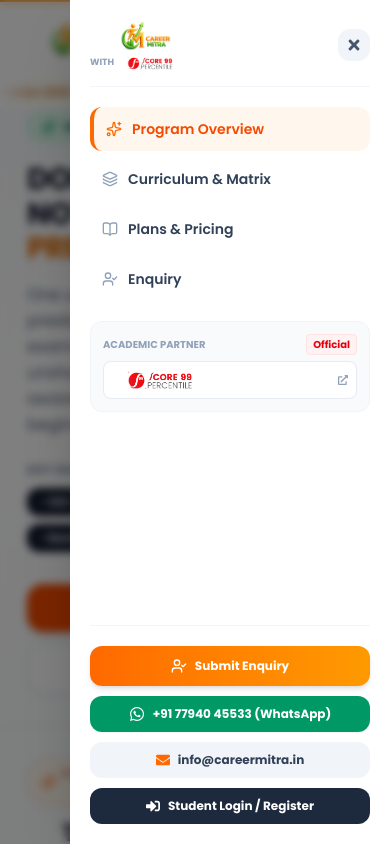
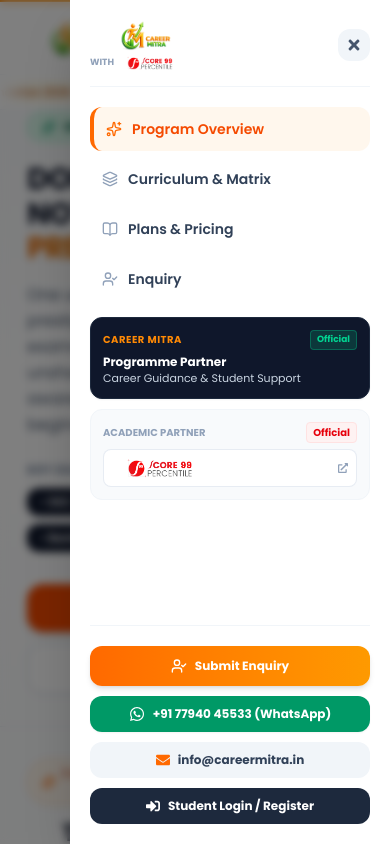
Before and after one commit to merugu-srikanth/career-Courses, a Next.js app: page / in a window 390 px wide. Both pictures are taken after a click on the button "Toggle navigation menu". Shown: the top 844 px of the page. Built offline with nearby package versions, Linux system fonts and the light colour scheme.

Commit message:
Add Career Mitra Programme Partner card above Academic Partner in mobile navbar drawer

```diff
--- a/src/components/Navbar.jsx
+++ b/src/components/Navbar.jsx
@@ -301,8 +301,22 @@
               })}
             </div>
 
+            {/* Career Mitra Programme Partner Card */}
+            <div className="mt-4 p-3 rounded-xl bg-slate-900 text-white border border-slate-800 shadow-xs">
+              <div className="flex items-center justify-between mb-1">
+                <span className="text-[10px] font-bold tracking-wider uppercase text-orange-400">CAREER MITRA</span>
+                <span className="text-[9px] font-bold text-emerald-400 bg-emerald-500/20 px-1.5 py-0.5 rounded border border-emerald-400/30">Official</span>
+              </div>
+              <div className="text-xs font-bold text-white leading-tight">
+                Programme Partner
+              </div>
+              <p className="text-[11px] text-slate-300 mt-0.5 leading-snug font-normal">
+                Career Guidance &amp; Student Support
+              </p>
+            </div>
+
             {/* Score 99 Academic Partner Card */}
-            <div className="mt-5 p-3 rounded-xl bg-slate-50 border border-slate-100">
+            <div className="mt-2.5 p-3 rounded-xl bg-slate-50 border border-slate-100">
               <div className="flex items-center justify-between mb-1.5">
                 <span className="text-[10px] font-bold uppercase text-slate-400">Academic Partner</span>
                 <span className="text-[10px] font-bold text-red-600 bg-red-50 px-1.5 py-0.5 rounded border border-red-100">Official</span>
```
